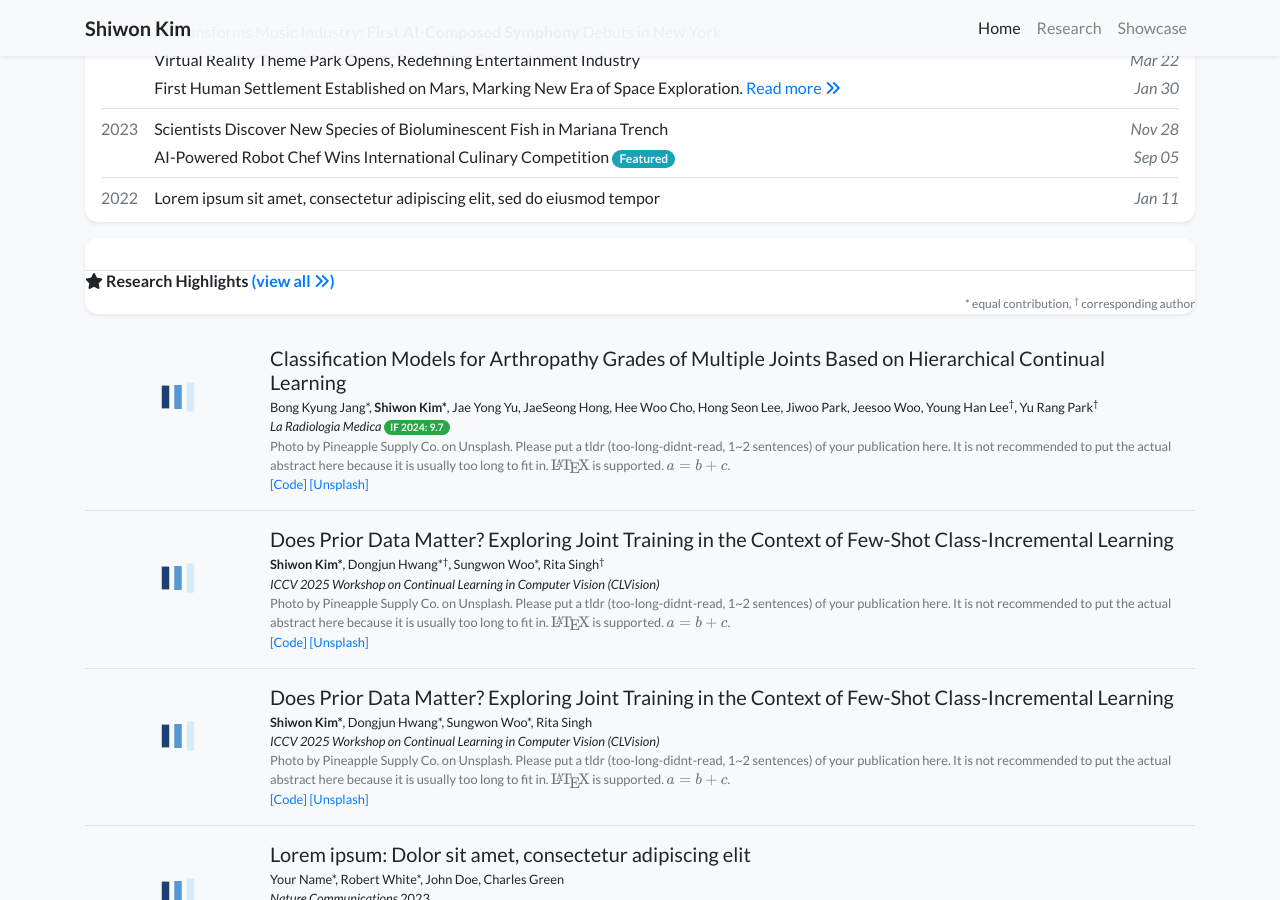
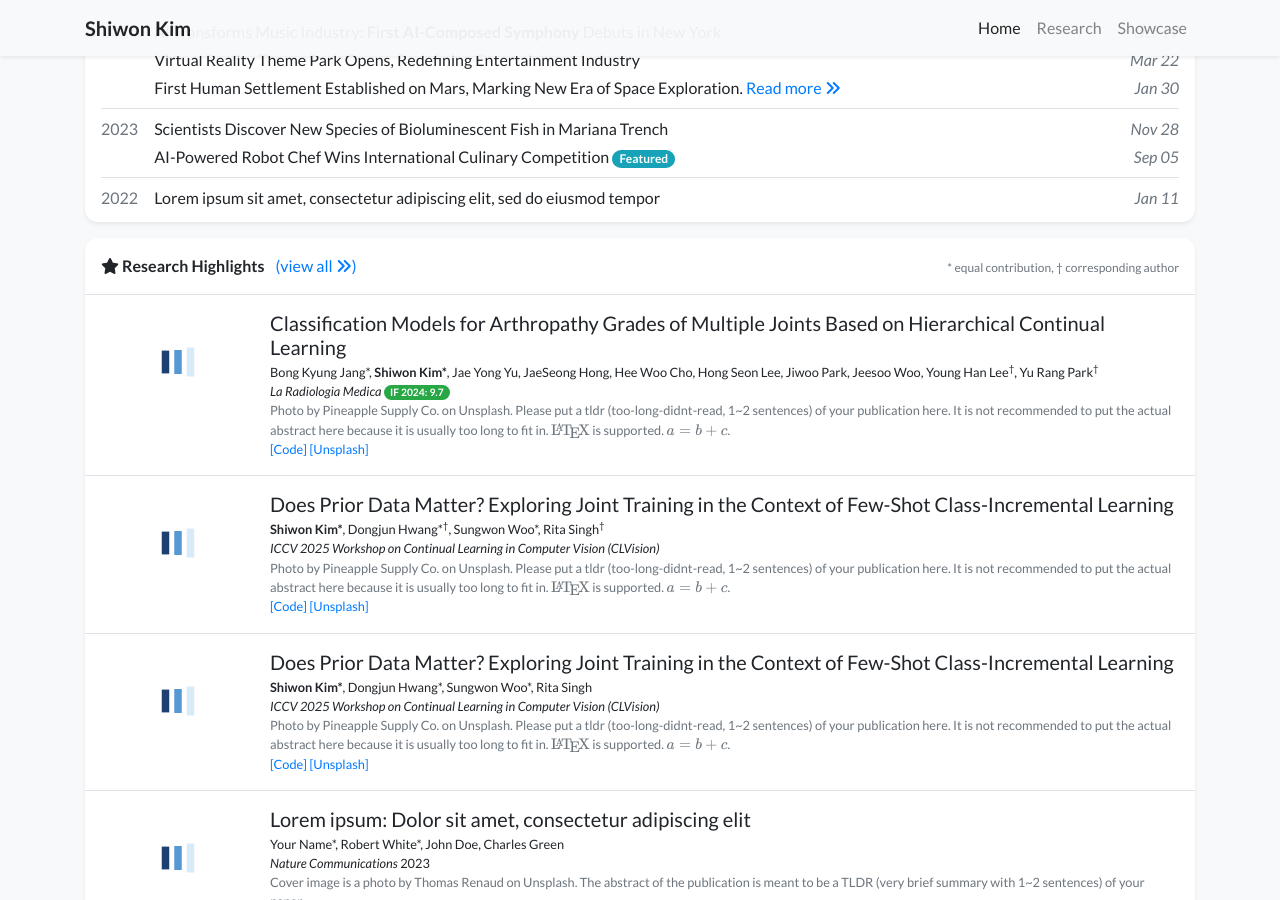
Before and after one commit to shiwonkim/shiwonkim.github.io, a Jekyll site: the page built from index.html, in a window 1280 px wide and 900 px high, scrolled down 854 px. Built offline with Jekyll 4.4.1, drawn with Linux system fonts in a browser that asks for light colours; nearby versions of some CDN libraries; a style sheet for code colours, icons or effects is not loaded.

Commit message:
edit profile

```diff
--- a/_includes/widgets/publication_card.html
+++ b/_includes/widgets/publication_card.html
@@ -1,20 +1,33 @@
 {% assign publications = include.publications %}
 <div class="my-3 p-0 bg-white shadow-sm rounded-xl">
-    <div class="border-bottom border-gray p-3 mb-0 d-flex justify-content-between align-items-start"></div>
-        <h6 class="mb-0">
-            {% if include.title %}{{ include.title }}{% else %}<i class="fas fa-star"></i> Selected Recent Publications{% endif %}
-            <a href="{{ 'publications' | relative_url }}">(view all <i class="fas fa-angle-double-right"></i>)</a>
+
+  <div class="border-bottom border-gray p-3 mb-0 d-flex justify-content-between align-items-center">
+    <!-- 왼쪽: 타이틀 + view all -->
+    <div>
+      <h6 class="mb-0 d-inline">
+        {% if include.title %}
+          {{ include.title }}
+        {% else %}
+          <i class="fas fa-star"></i> Selected Recent Publications
+        {% endif %}
       </h6>
+      <a href="{{ 'publications' | relative_url }}" class="ml-2">(view all <i class="fas fa-angle-double-right"></i>)</a>
+    </div>
+
+    <!-- 오른쪽: 설명 텍스트 -->
     <div class="text-right">
       <small class="text-muted" style="font-size: 0.75em;">
-                * equal contribution, <sup>†</sup> corresponding author
+        * equal contribution, † corresponding author
       </small>
     </div>
   </div>
+
   {% for item in publications limit:include.limit %}
     {% include widgets/publication_item.html item=item first=false last=false %}
   {% endfor %}
+
   <h6 class="d-block p-3 mt-0 text-right">
     <a href="{{ 'publications' | relative_url }}">All publications <i class="fas fa-angle-double-right"></i></a>
   </h6>
+
 </div>
```
Lines whose indentation alone changed are shown as unchanged.
